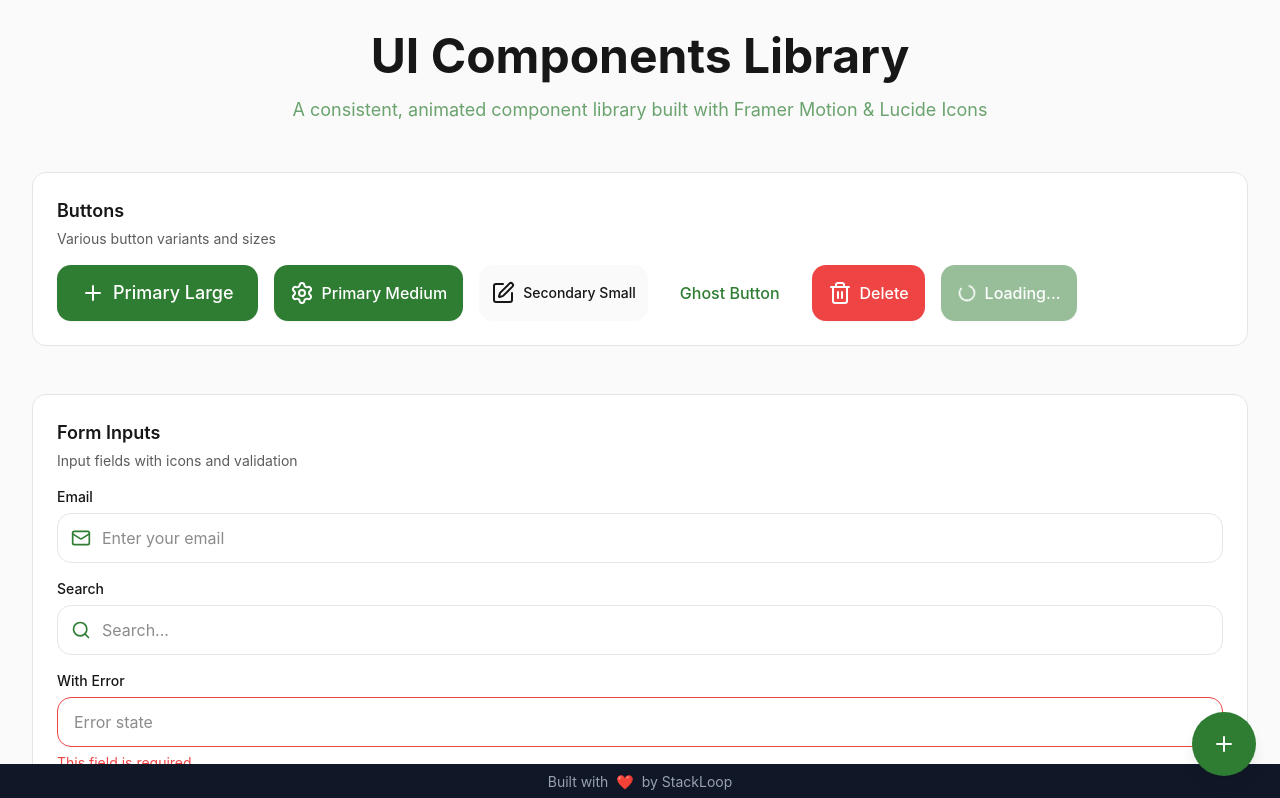
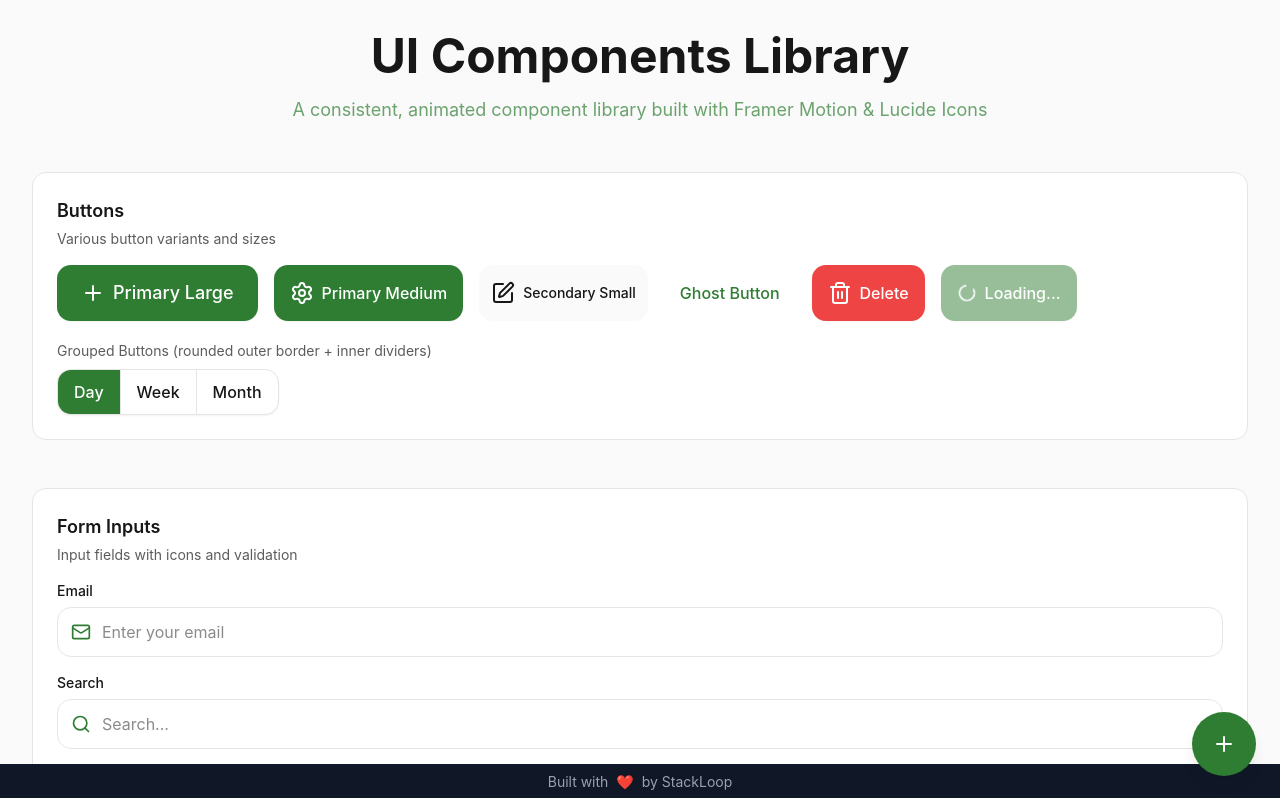
Before and after one commit to AtutiBonface/stackloop-ui, a React (Vite) app: page / in a window 1280 px wide. Shown: the top 798 px of the page. Built offline with nearby package versions, Linux system fonts and the light colour scheme.

Commit message:
feat: add ButtonGroup component and integrate into App; enhance DualSlider and Pagination styles

```diff
--- a/src/App.tsx
+++ b/src/App.tsx
@@ -2,6 +2,7 @@ import { useState } from 'react'
 import { motion } from 'framer-motion'
 import {
   Button,
+  ButtonGroup,
   Input,
   Textarea,
   Checkbox,
@@ -72,6 +73,7 @@ function AppContent() {
   const [currentStep, setCurrentStep] = useState(1)
   const [isLoading, setIsLoading] = useState(false)
   const [selectedTableRows, setSelectedTableRows] = useState<string[]>([])
+  const [groupedButtonValue, setGroupedButtonValue] = useState('day')
 
   const dropdownOptions = [
     { label: 'Option 1', value: 'opt1' },
@@ -100,15 +102,26 @@ function AppContent() {
     { label: 'Option 3', value: 'option3' }
   ]
 
+  const groupedButtonOptions = [
+    { label: 'Day', value: 'day' },
+    { label: 'Week', value: 'week' },
+    { label: 'Month', value: 'month' }
+  ]
+
   const tableData = [
-    { id: 1, name: 'John Doe', email: 'john@example.com', role: 'Admin' },
+    { id: 1, name: 'John Doe', email: 'john@example.com', role: 'Admin'  },
     { id: 2, name: 'Jane Smith', email: 'jane@example.com', role: 'User' },
     { id: 3, name: 'Bob Johnson', email: 'bob@example.com', role: 'User' }
   ]
 
   const tableColumns = [
     { key: 'name', header: 'Name', sortable: true },
-    { key: 'email', header: 'Email', sortable: true },
+    { key: 'email', header: 'Email', render: (row: any) => (
+        <div className="text-sm">
+          <p>{row.email} properties</p>
+          <p className="text-muted">{row.email} units</p>
+        </div>
+      ), sortable: true },
     { key: 'role', header: 'Role', sortable: false }
   ]
 
@@ -160,6 +173,14 @@ function AppContent() {
               <Button variant="primary" loading>
                 Loading...
               </Button>
+            </div>
+            <div className="mt-5">
+              <p className="text-sm text-foreground/70 mb-2">Grouped Buttons (rounded outer border + inner dividers)</p>
+              <ButtonGroup
+                options={groupedButtonOptions}
+                value={groupedButtonValue}
+                onChange={setGroupedButtonValue}
+              />
             </div>
           </CardContent>
         </Card>
@@ -576,11 +597,12 @@ function AppContent() {
             <CardDescription>Page navigation controls</CardDescription>
           </CardHeader>
           <CardContent>
+
             <Pagination
               currentPage={currentPage}
               totalPages={10}
               onPageChange={setCurrentPage}
-              totalItems={100}
+              totalItems={20}
               itemsPerPage={10}
             />
           </CardContent>
--- /dev/null
+++ b/src/ButtonGroup.tsx
@@ -0,0 +1,85 @@
+'use client'
+
+import React from 'react'
+import { motion } from 'framer-motion'
+import { cn } from './utils'
+
+export interface ButtonGroupOption {
+  value: string
+  label: string
+  icon?: React.ReactNode
+  disabled?: boolean
+}
+
+export interface ButtonGroupProps {
+  options: ButtonGroupOption[]
+  value?: string
+  onChange?: (value: string) => void
+  size?: 'sm' | 'md' | 'lg'
+  disabled?: boolean
+  className?: string
+  animate?: boolean
+}
+
+export const ButtonGroup: React.FC<ButtonGroupProps> = ({
+  options,
+  value,
+  onChange,
+  size = 'md',
+  disabled = false,
+  className,
+  animate = true
+}) => {
+  const shouldAnimate = animate !== false
+
+  const sizes = {
+    sm: 'px-3 py-2 text-sm min-h-9',
+    md: 'px-4 py-2.5 text-sm sm:text-base min-h-11',
+    lg: 'px-5 py-3 text-base min-h-12'
+  }
+
+  return (
+    <div
+      role="group"
+      aria-disabled={disabled}
+      className={cn(
+        'inline-flex overflow-hidden rounded-md border border-border bg-background shadow-sm',
+        disabled && 'opacity-60',
+        className
+      )}
+    >
+      {options.map((option, index) => {
+        const isSelected = value === option.value
+        const isDisabled = disabled || option.disabled
+
+        return (
+          <motion.button
+            key={option.value}
+            type="button"
+            whileTap={shouldAnimate ? { scale: isDisabled ? 1 : 0.98 } : undefined}
+            onClick={() => {
+              if (!isDisabled) {
+                onChange?.(option.value)
+              }
+            }}
+            aria-pressed={isSelected}
+            disabled={isDisabled}
+            className={cn(
+              'inline-flex items-center justify-center gap-2 font-medium transition-colors duration-200',
+              'focus-visible:outline-none focus-visible:ring-2 focus-visible:ring-primary focus-visible:ring-inset',
+              sizes[size],
+              index !== options.length - 1 && 'border-r border-border',
+              isSelected
+                ? 'bg-primary text-white'
+                : 'bg-transparent text-foreground hover:bg-secondary',
+              isDisabled && 'cursor-not-allowed'
+            )}
+          >
+            {option.icon && <span className="shrink-0">{option.icon}</span>}
+            <span>{option.label}</span>
+          </motion.button>
+        )
+      })}
+    </div>
+  )
+}
--- a/src/DatePicker.tsx
+++ b/src/DatePicker.tsx
@@ -370,7 +370,7 @@ export const DatePicker: React.FC<DatePickerProps> = ({
                     ref={yearMenuTriggerRef}
                     type="button"
                     onClick={toggleYearMenu}
-                    className="h-7 w-14 shrink-0 rounded-md border border-border bg-background px-2 text-[10px] font-medium text-foreground focus:outline-none focus:ring-1 focus:ring-primary flex items-center justify-between gap-1"
+                    className="h-7 w-16 shrink-0 rounded-md border border-border bg-background px-2 text-[10px] font-medium text-foreground focus:outline-none focus:ring-1 focus:ring-primary flex items-center justify-between gap-1"
                     aria-label="Select year"
                     aria-haspopup="listbox"
                     aria-expanded={isYearMenuOpen}
--- a/src/DualSlider.tsx
+++ b/src/DualSlider.tsx
@@ -56,9 +56,9 @@ export const DualSlider: React.FC<DualSliderProps> = ({
         </div>
 
         <div className="relative h-12 flex items-center">
-          <div className="relative w-full h-2 bg-border rounded-none overflow-hidden">
+          <div className="relative w-full h-2 bg-border rounded-full overflow-hidden">
             <motion.div
-              className="absolute left-0 top-0 h-full bg-primary rounded-none"
+              className="absolute left-0 top-0 h-full bg-primary rounded-full"
               initial={false}
               animate={shouldAnimate ? { width: `${percentage1}%` } : undefined}
               transition={shouldAnimate ? { type: 'spring', stiffness: 300, damping: 30 } : { duration: 0 }}
@@ -103,9 +103,9 @@ export const DualSlider: React.FC<DualSliderProps> = ({
         </div>
 
         <div className="relative h-12 flex items-center">
-          <div className="relative w-full h-2 bg-border rounded-none overflow-hidden">
+          <div className="relative w-full h-2 bg-border rounded-full overflow-hidden">
             <motion.div
-              className="absolute left-0 top-0 h-full bg-success rounded-none"
+              className="absolute left-0 top-0 h-full bg-success rounded-full"
               initial={false}
               animate={shouldAnimate ? { width: `${percentage2}%` } : undefined}
               transition={shouldAnimate ? { type: 'spring', stiffness: 300, damping: 30 } : { duration: 0 }}
--- a/src/Pagination.tsx
+++ b/src/Pagination.tsx
@@ -88,7 +88,7 @@ export const Pagination: React.FC<PaginationProps> = ({
             aria-label="Go to first page"
           />
         )}
-        <motion.div layout className="flex items-center justify-center gap-1 min-w-56">
+        <motion.div layout className="flex items-center justify-center gap-1">
           <AnimatePresence initial={false} mode="popLayout">
             {pageItems.map((item) => {
               const isActive = item === currentPage
--- a/src/Table.tsx
+++ b/src/Table.tsx
@@ -5,6 +5,7 @@ import { motion } from 'framer-motion'
 import { ArrowUp, ArrowDown, ChevronsUpDown } from 'lucide-react'
 import { cn } from './utils'
 import { Checkbox } from './Checkbox'
+import { div } from 'framer-motion/client'
 
 export interface Column<T> {
   key: keyof T | string
@@ -245,7 +246,9 @@ export function Table<T>({
                         {String((item as any)[col.key] ?? '')}
                       </div>
                     ) : col.render ? (
-                      col.render(item)
+                      <div className="truncate">
+                        {col.render(item)}
+                      </div>
                     ) : (
                       String((item as any)[col.key] ?? '')
                     )}
--- a/src/index.ts
+++ b/src/index.ts
@@ -3,6 +3,9 @@
 // Core Form Components
 export { Button } from './Button'
 export type { ButtonProps } from './Button'
+
+export { ButtonGroup } from './ButtonGroup'
+export type { ButtonGroupProps, ButtonGroupOption } from './ButtonGroup'
 
 export { Input } from './Input'
 export type { InputProps } from './Input'
```
